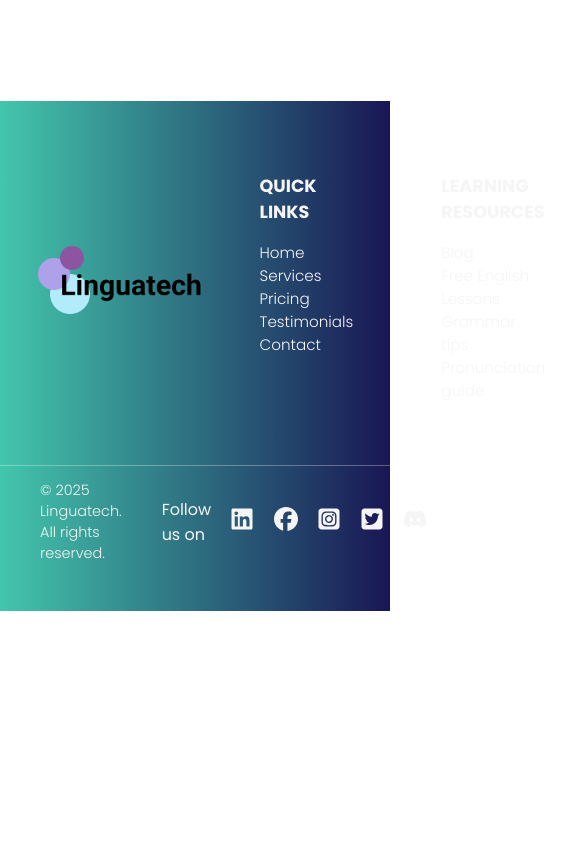
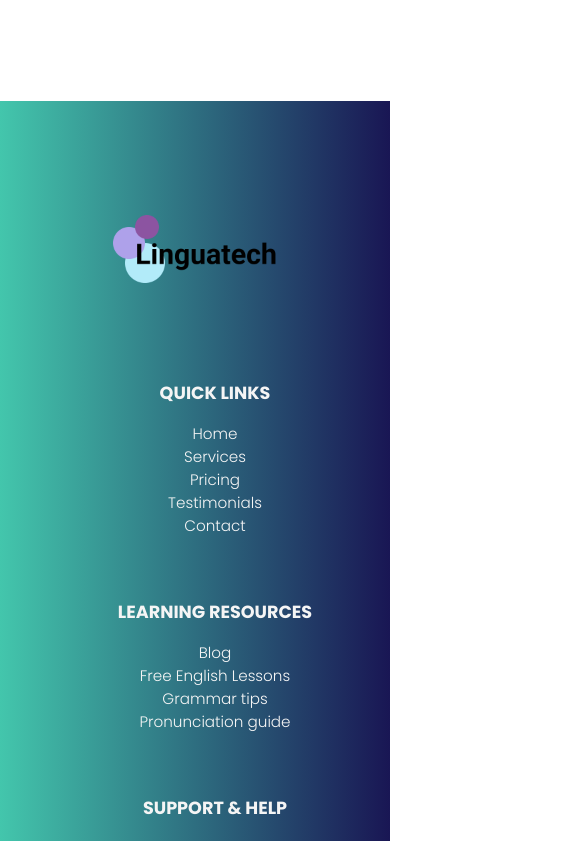
Before and after one commit to k1ssa1/linguatech-client-app, a React (Vite) app: page / in a window 390 px wide. Shown: the part 6680-7521 px from the top of the page, 585 px wide, since content can reach past the window. Before the commit the page ends 7291 px from the top, so only its background shows below. Built offline with nearby package versions, Linux system fonts and the light colour scheme.

Commit message:
fix: add responsiveness to footer

```diff
--- a/src/components/navigation/footer/Footer.module.css
+++ b/src/components/navigation/footer/Footer.module.css
@@ -1,11 +1,9 @@
-.main{
+.main {
   display: flex;
   flex-direction: column;
-
-  background: #43c6ac; /* fallback for old browsers */
-  background: -webkit-linear-gradient(to right, #43c6ac, #191654); /* Chrome 10-25, Safari 5.1-6 */
-  background: linear-gradient(to right, #43c6ac, #191654); /* W3C, IE 10+/ Edge, Firefox 16+, Chrome 26+, Opera 12+, Safari 7+ */
-
+  background: #43c6ac;
+  background: -webkit-linear-gradient(to right, #43c6ac, #191654);
+  background: linear-gradient(to right, #43c6ac, #191654);
   font-family: "poppins", Arial, Helvetica, sans-serif;
   padding: 2rem 0;
 }
@@ -21,75 +19,112 @@
   width: 200px;
 }
 
-.img_wrapperimg img:hover{
+.img_wrapperimg img:hover {
   transform: scaleY(1.05);
 }
 
-.links_collection{
+.links_collection {
   display: flex;
   flex-direction: row;
   gap: 3rem;
   justify-content: center;
 }
 
-.links_collection ul{
+.links_collection ul {
   list-style: none;
   font-size: 0.95rem;
 }
 
-.links_collection ul li:first-child{
+.links_collection ul li:first-child {
   font-weight: 700;
   margin: 0.5rem 0 1rem;
-    color: #F5F5F5;
+  color: #f5f5f5;
   font-size: 1.1rem;
   text-transform: uppercase;
 }
 
-.links_collection ul li a{
+.links_collection ul li a {
   text-decoration: none;
-    color: #F5F5F5;
+  color: #f5f5f5;
   font-weight: 300;
   transition: color 0.3s ease-in-out;
 }
 
-.links_collection ul li a:hover{
-    color: #d1e8e2
+.links_collection ul li a:hover {
+  color: #d1e8e2;
 }
 
-.lower_section, .lower_section ul{
+.lower_section,
+.lower_section ul {
   display: flex;
   flex-direction: row;
   list-style: none;
 }
 
-.lower_section{
+.lower_section {
   justify-content: space-around;
   width: 100%;
-    color: #F5F5F5;
+  color: #f5f5f5;
   align-items: center;
-    border-top: 1px solid rgba(255,255,255,0.3);
+  border-top: 1px solid rgba(255, 255, 255, 0.3);
   margin: 2rem 0 0;
 }
 
-.lower_section ul:first-child{
+.lower_section ul:first-child {
   font-size: 0.9rem;
   font-weight: 300;
 }
 
-.lower_section ul:last-child{
+.lower_section ul:last-child {
   display: flex;
   flex-direction: row;
   gap: 1.2rem;
   align-items: center;
 }
 
-.lower_section ul:last-child svg{
-    color: #F5F5F5;
+.lower_section ul:last-child svg {
+  color: #f5f5f5;
   font-size: 1.5rem;
-    transition: transform 0.3s ease-in-out, color 0.3s ease-in-out
+  transition: transform 0.3s ease-in-out, color 0.3s ease-in-out;
 }
 
-.lower_section ul:last-child svg:hover{
+.lower_section ul:last-child svg:hover {
   color: #d1e8e2;
   transform: scale(1.2);
 }
+
+
+@media screen and (max-width: 768px){
+    .first_row{
+        grid-template-columns: 1fr;
+        text-align: center;
+    }
+
+    .links_collection{
+        flex-direction: column;
+        align-items: center;
+        gap: 1.5rem;
+    }
+
+    .links_collection ul{
+        text-align: center;
+    }
+
+    .lower_section{
+        flex-direction: column-reverse;
+        align-items: center;
+        text-align: center;
+        gap: 1rem
+    }
+
+    .lower_section ul:last-child{
+        justify-content: center;
+    }
+}
+
+@media screen and (max-width: 1024px) and (min-width: 769px){
+    .first_row{
+        grid-template-columns: 1fr 1fr;
+        text-align: center;
+    }
+}
```
Lines whose indentation alone changed are shown as unchanged.
